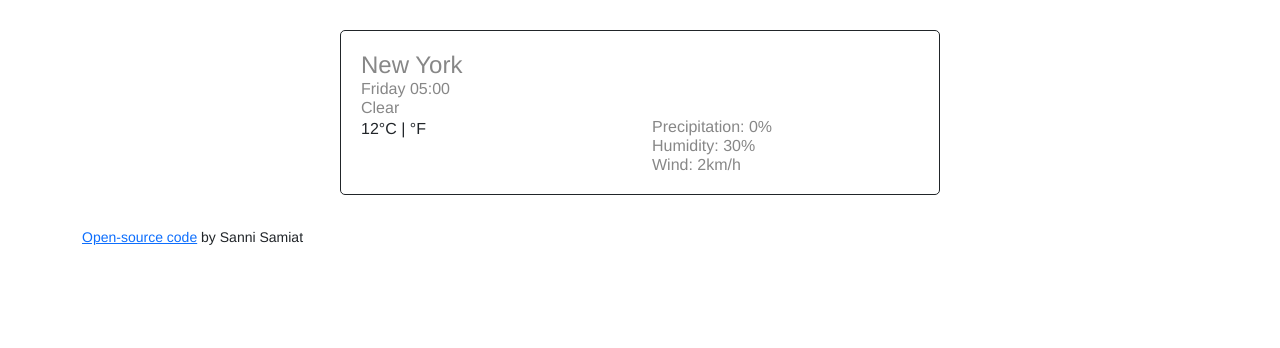
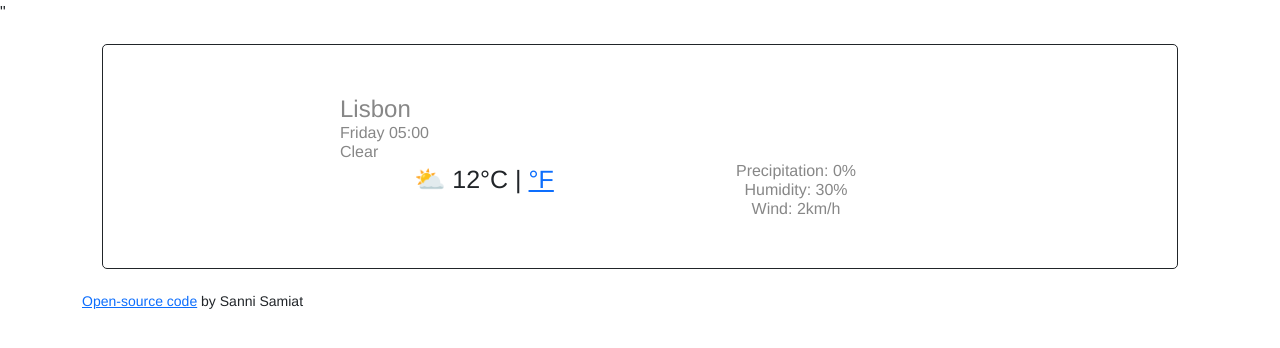
Before and after one commit to SanSam-aj/Yellow-weather-app, a plain HTML site: page Yellow weather app/sam.html in a window 1280 px wide. Drawn offline with nearby package versions, Linux system fonts and the light colour scheme.

Commit message:
Styled the body

```diff
--- a/Yellow weather app/sam.html
+++ b/Yellow weather app/sam.html
@@ -6,6 +6,8 @@
     <title>Weather web</title>
     <link href="https://cdn.jsdelivr.net/npm/bootstrap@5.3.2/dist/css/bootstrap.min.css" rel="stylesheet"
         integrity="sha384-T3c6CoIi6uLrA9TneNEoa7RxnatzjcDSCmG1MXxSR1GAsXEV/Dwwykc2MPK8M2HN" crossorigin="anonymous">
+        <script src="https://cdn.jsdelivr.net/npm/axios/dist/axios.min.js"></script>
+"
         <link rel="stylesheet" href="sce/index.css"/>
 
     </head>
@@ -13,20 +15,21 @@
 <body>
     <div class="container">
         <div class="weather-app">
-    <h1>
-New York
+            <div class="weather-app-wrapper">
+    <h1 id="city">
+Lisbon
     </h1>
     <ul>
         <li>
             Friday 05:00
         </li>
-        <li>
+        <li id="description">
             Clear
         </li>
     </ul>
     <div class="row">
-        <div class="col-6">
-            12°C | °F
+        <div class="col-6" id="temperature">
+        ⛅ 12°C | <a href="$">°F </a>
         </div>
         <div class="col-6">
             <ul>
@@ -43,6 +46,7 @@ New York
         </div>
     </div>
 </div>
+</div>
     <small>
        <a href="https://github.com/SanSam-aj/Yellow-weather-app" target="_blank">
         Open-source code</a>
--- a/Yellow weather app/sce/index.css
+++ b/Yellow weather app/sce/index.css
@@ -2,11 +2,14 @@ body{
     font-family: 'Franklin Gothic Medium', 'Arial Narrow', Arial, sans-serif;
 }
 .weather-app{
-    max-width: 600px;
-margin:  30px auto;
+    margin: 20px;
 padding: 20px;
 border: 1px solid;
 border-radius: 5px;
+}
+.weather-app-wrapper{
+    max-width: 600px;
+    margin: 30px auto;
 }
 h1{
     color: #878787;
@@ -21,8 +24,15 @@ ul{
 }
 li{
     list-style: none;
+    margin: 0;
+    padding: 0;
     color: rgb(135, 135, 135);
     font-size: 16px;
     font-weight: 100;
     line-height: 19px;
 }
+.row{
+    text-align: center;
+    font-weight: 100;
+    font-size: 25px;
+}
--- a/Yellow weather app/sce/style.js
+++ b/Yellow weather app/sce/style.js
@@ -0,0 +1,13 @@
+function displayTemperature(response) {
+    console.log(response.data);
+let temperatureElement = document.querySelector("#temperature");
+let cityElement = document.querySelector("#city");
+temperatureElement.innerHTML = Math.round (response.data.main.temp);
+cityElement.innerHTML = response.data.name;
+}
+
+
+let apikey="o7e846044ae3ef483ab380t172bfa741";
+let apiUrl='https://api.shecodes.io/weather/v1/current?Lisbon={Lisbon}&o7e846044ae3ef483ab380t172bfa741={o7e846044ae3ef483ab380t172bfa741}';
+
+axios.get(api.Url).then(displayTemperature);
```
